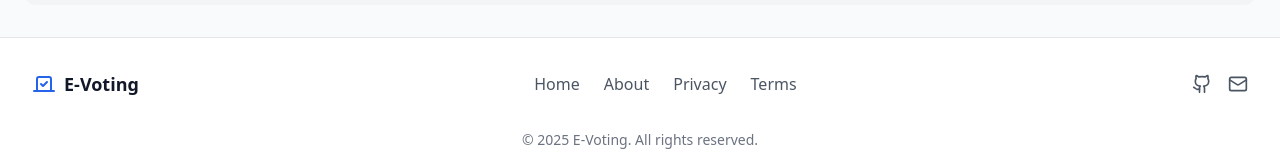
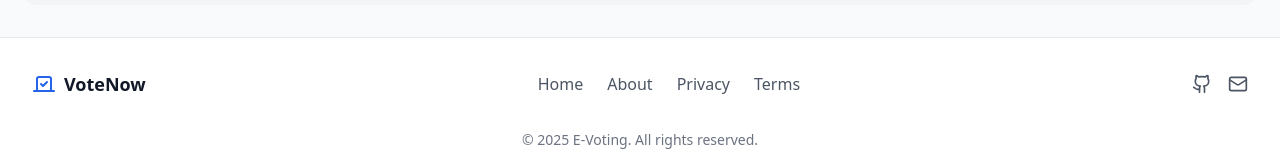
Before and after one commit to Adityavashisht34/VoteNow, a React (Vite) app: page / in a window 1280 px wide. Shown: the part 1181-1341 px from the top of the page. Built offline with nearby package versions, Linux system fonts and the light colour scheme; no server answers.

Commit message:
Update Footer.tsx

```diff
--- a/src/components/Footer.tsx
+++ b/src/components/Footer.tsx
@@ -11,7 +11,7 @@
         <div className="flex flex-col md:flex-row justify-between items-center">
           <div className="flex items-center mb-4 md:mb-0">
             <VoteIcon className="h-6 w-6 text-blue-600" />
-            <span className="ml-2 text-lg font-semibold text-gray-900">E-Voting</span>
+            <span className="ml-2 text-lg font-semibold text-gray-900">VoteNow</span>
           </div>
 
           <div className="flex space-x-6 mb-4 md:mb-0">
```
